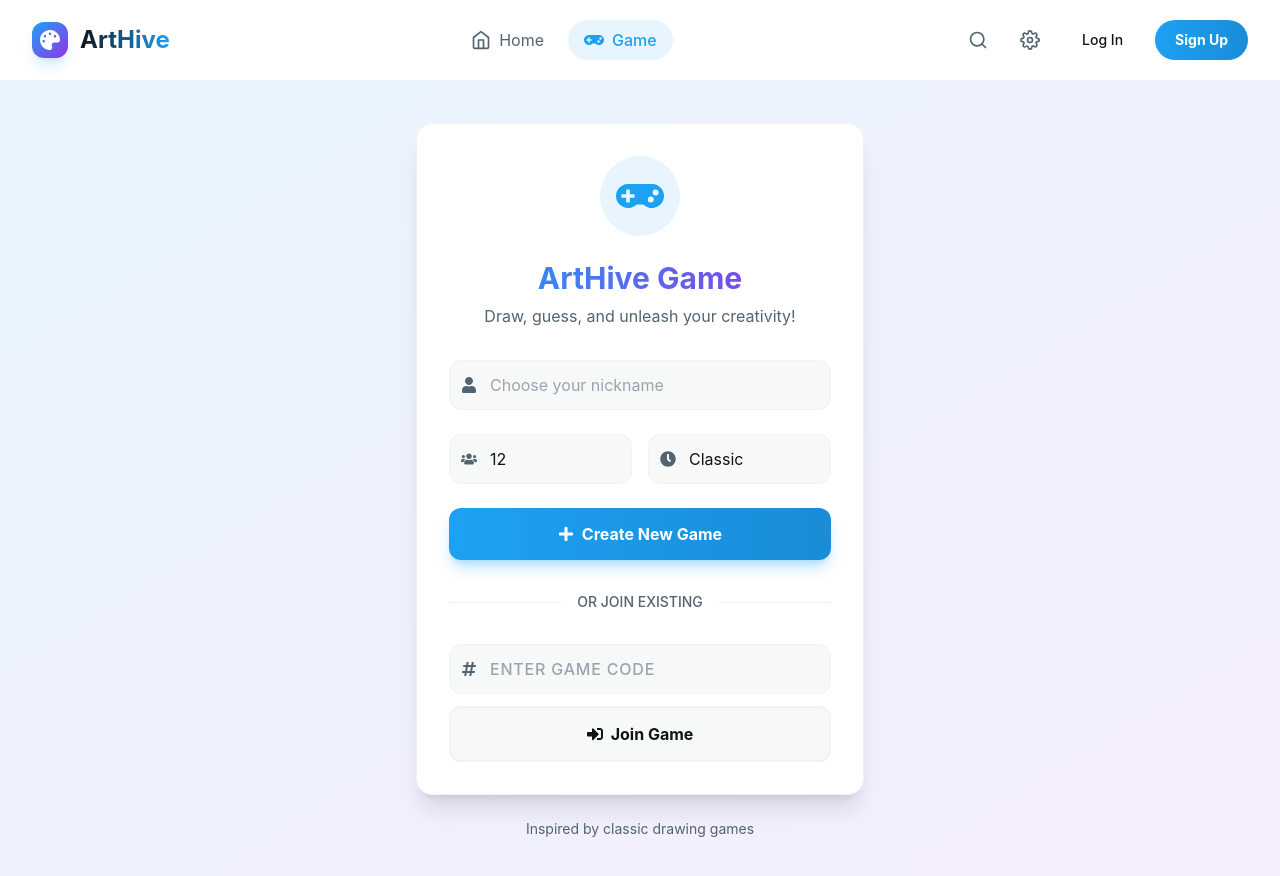
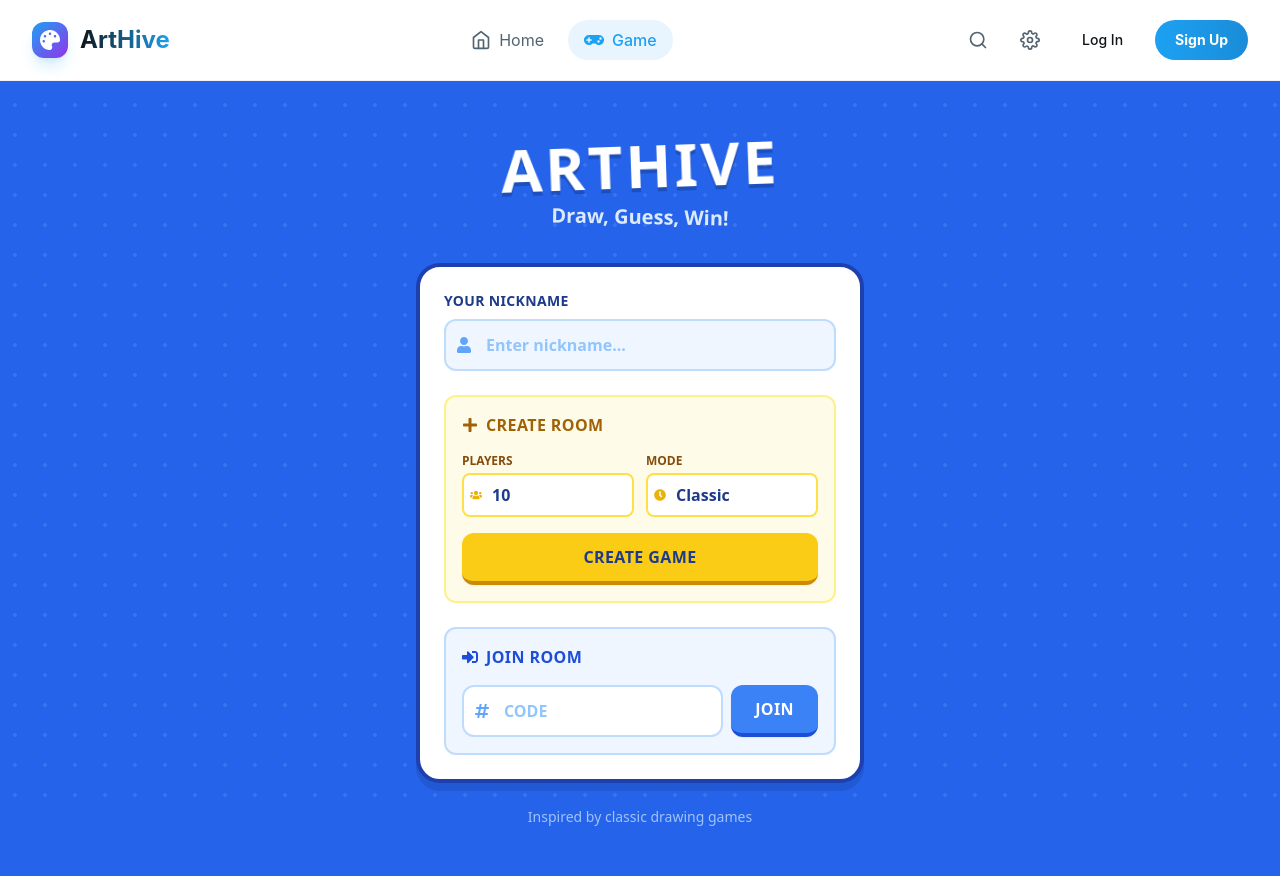
Before and after one commit to FadedPigeon1/Art-Hive, a React (Create React App) app in the folder frontend/: page /game in a window 1280 px wide. Shown: the top 876 px of the page. Built offline with nearby package versions, Linux system fonts and the light colour scheme; no server answers.

Commit message:
Updated Game UI

```diff
--- a/frontend/src/components/game/GameMenu.jsx
+++ b/frontend/src/components/game/GameMenu.jsx
@@ -22,65 +22,87 @@ const GameMenu = ({
   handleJoinGame,
 }) => {
   return (
-    <div className="min-h-screen bg-gradient-to-br from-primary-light/10 to-purple-500/10 dark:from-primary-dark/20 dark:to-purple-900/20 flex items-center justify-center px-4">
-      <div className="max-w-md w-full">
-        <div className="bg-background-light dark:bg-background-dark rounded-2xl shadow-xl p-8 border border-border-light dark:border-border-dark backdrop-blur-sm">
-          <div className="flex justify-center mb-6">
-            <div className="p-4 bg-primary-light/10 dark:bg-primary-dark/20 rounded-full">
-              <FaGamepad className="w-12 h-12 text-primary-light dark:text-primary-dark" />
-            </div>
+    <div className="min-h-screen bg-blue-600 flex items-center justify-center p-4 font-sans">
+      {/* Background Pattern */}
+      <div
+        className="fixed inset-0 opacity-10 pointer-events-none"
+        style={{
+          backgroundImage: "radial-gradient(#fff 2px, transparent 2px)",
+          backgroundSize: "30px 30px",
+        }}
+      ></div>
+
+      <div className="max-w-md w-full relative z-10">
+        {/* Header */}
+        <div className="text-center mb-8">
+          <h1 className="text-5xl md:text-6xl font-black text-white tracking-wider drop-shadow-[0_4px_0_rgba(0,0,0,0.2)] transform -rotate-2">
+            ARTHIVE
+          </h1>
+          <p className="text-blue-100 font-bold text-xl mt-2 transform rotate-1">
+            Draw, Guess, Win!
+          </p>
         </div>
 
-          <h1 className="text-3xl font-bold text-center mb-2 bg-gradient-to-r from-primary-light to-purple-600 dark:from-primary-dark dark:to-purple-400 bg-clip-text text-transparent">
-            ArtHive Game
-          </h1>
-          <p className="text-text-secondary-light dark:text-text-secondary-dark mb-8 text-center">
-            Draw, guess, and unleash your creativity!
-          </p>
-
-          <div className="space-y-6">
-            {/* Nickname Input */}
-            <div className="relative group">
+        <div className="bg-white rounded-3xl shadow-[0_8px_0_rgba(0,0,0,0.1)] overflow-hidden border-4 border-blue-800 p-6">
+          {/* Nickname Section */}
+          <div className="mb-6">
+            <label className="block text-blue-900 font-black uppercase tracking-wide mb-2 text-sm">
+              Your Nickname
+            </label>
+            <div className="relative">
               <div className="absolute inset-y-0 left-0 pl-3 flex items-center pointer-events-none">
-                <FaUser className="text-text-secondary-light dark:text-text-secondary-dark group-focus-within:text-primary-light dark:group-focus-within:text-primary-dark transition-colors" />
+                <FaUser className="text-blue-400" />
               </div>
               <input
                 type="text"
                 value={nickname}
                 onChange={(e) => setNickname(e.target.value)}
-                placeholder="Choose your nickname"
-                className="w-full pl-10 pr-4 py-3 bg-surface-light dark:bg-surface-dark text-text-primary-light dark:text-text-primary-dark rounded-xl border border-border-light dark:border-border-dark focus:outline-none focus:ring-2 focus:ring-primary-light focus:border-transparent transition-all"
+                placeholder="Enter nickname..."
+                className="w-full pl-10 pr-4 py-3 bg-blue-50 text-blue-900 rounded-xl border-2 border-blue-200 focus:outline-none focus:border-blue-500 font-bold placeholder-blue-300 transition-all"
                 maxLength={20}
               />
             </div>
+          </div>
 
-            {/* Game Settings */}
-            <div className="grid grid-cols-2 gap-4">
+          {/* Create Game Section */}
+          <div className="bg-yellow-50 rounded-xl border-2 border-yellow-200 p-4 mb-6">
+            <h3 className="text-yellow-700 font-black uppercase tracking-wide mb-4 flex items-center gap-2">
+              <FaPlus /> Create Room
+            </h3>
+
+            <div className="grid grid-cols-2 gap-3 mb-4">
               {/* Max Players */}
-              <div className="relative group">
-                <div className="absolute inset-y-0 left-0 pl-3 flex items-center pointer-events-none">
-                  <FaUsers className="text-text-secondary-light dark:text-text-secondary-dark group-focus-within:text-primary-light dark:group-focus-within:text-primary-dark transition-colors" />
+              <div>
+                <label className="block text-yellow-800 font-bold text-xs uppercase mb-1">
+                  Players
+                </label>
+                <div className="relative">
+                  <div className="absolute inset-y-0 left-0 pl-2 flex items-center pointer-events-none">
+                    <FaUsers className="text-yellow-500 text-xs" />
                   </div>
                   <input
                     type="number"
                     value={maxPlayers}
                     onChange={(e) => setMaxPlayers(Number(e.target.value))}
                     min={2}
-                  max={20}
-                  className="w-full pl-10 pr-4 py-3 bg-surface-light dark:bg-surface-dark text-text-primary-light dark:text-text-primary-dark rounded-xl border border-border-light dark:border-border-dark focus:outline-none focus:ring-2 focus:ring-primary-light focus:border-transparent transition-all"
-                  placeholder="Players"
+                    max={10}
+                    className="w-full pl-7 pr-2 py-2 bg-white text-blue-900 rounded-lg border-2 border-yellow-300 focus:outline-none focus:border-yellow-500 font-bold"
                   />
                 </div>
-
+              </div>
               {/* Game Mode */}
-              <div className="relative group">
-                <div className="absolute inset-y-0 left-0 pl-3 flex items-center pointer-events-none">
-                  <FaClock className="text-text-secondary-light dark:text-text-secondary-dark group-focus-within:text-primary-light dark:group-focus-within:text-primary-dark transition-colors" />
+              <div>
+                <label className="block text-yellow-800 font-bold text-xs uppercase mb-1">
+                  Mode
+                </label>
+                <div className="relative">
+                  <div className="absolute inset-y-0 left-0 pl-2 flex items-center pointer-events-none">
+                    <FaClock className="text-yellow-500 text-xs" />
                   </div>
                   <select
                     value={gameMode}
                     onChange={(e) => setGameMode(e.target.value)}
-                  className="w-full pl-10 pr-4 py-3 bg-surface-light dark:bg-surface-dark text-text-primary-light dark:text-text-primary-dark rounded-xl border border-border-light dark:border-border-dark focus:outline-none focus:ring-2 focus:ring-primary-light focus:border-transparent transition-all appearance-none"
+                    className="w-full pl-7 pr-2 py-2 bg-white text-blue-900 rounded-lg border-2 border-yellow-300 focus:outline-none focus:border-yellow-500 font-bold appearance-none"
                   >
                     <option value="classic">Classic</option>
                     <option value="speed">Speed</option>
@@ -88,56 +110,47 @@ const GameMenu = ({
                   </select>
                 </div>
               </div>
+            </div>
 
-            {/* Create Game Button */}
             <button
               onClick={handleCreateGame}
-              className="w-full py-3.5 bg-gradient-to-r from-primary-light to-primary-dark hover:from-primary-dark hover:to-primary-light text-white rounded-xl font-bold shadow-lg shadow-primary-light/30 hover:shadow-primary-light/50 transform hover:-translate-y-0.5 transition-all duration-200 flex items-center justify-center gap-2"
+              className="w-full py-3 bg-yellow-400 hover:bg-yellow-300 text-blue-900 rounded-xl font-black uppercase tracking-wide border-b-4 border-yellow-600 active:border-b-0 active:translate-y-1 transition-all shadow-sm"
             >
-              <FaPlus />
-              Create New Game
+              Create Game
             </button>
-
-            {/* Divider */}
-            <div className="relative py-2">
-              <div className="absolute inset-0 flex items-center">
-                <div className="w-full border-t border-border-light dark:border-border-dark"></div>
-              </div>
-              <div className="relative flex justify-center text-sm">
-                <span className="px-4 bg-background-light dark:bg-background-dark text-text-secondary-light dark:text-text-secondary-dark font-medium">
-                  OR JOIN EXISTING
-                </span>
-              </div>
           </div>
 
           {/* Join Game Section */}
-            <div className="space-y-3">
-              <div className="relative group">
+          <div className="bg-blue-50 rounded-xl border-2 border-blue-200 p-4">
+            <h3 className="text-blue-700 font-black uppercase tracking-wide mb-4 flex items-center gap-2">
+              <FaSignInAlt /> Join Room
+            </h3>
+
+            <div className="flex gap-2">
+              <div className="relative flex-1">
                 <div className="absolute inset-y-0 left-0 pl-3 flex items-center pointer-events-none">
-                  <FaHashtag className="text-text-secondary-light dark:text-text-secondary-dark group-focus-within:text-primary-light dark:group-focus-within:text-primary-dark transition-colors" />
+                  <FaHashtag className="text-blue-400" />
                 </div>
                 <input
                   type="text"
                   value={gameCode}
                   onChange={(e) => setGameCode(e.target.value.toUpperCase())}
-                  placeholder="Enter Game Code"
-                  className="w-full pl-10 pr-4 py-3 bg-surface-light dark:bg-surface-dark text-text-primary-light dark:text-text-primary-dark rounded-xl border border-border-light dark:border-border-dark focus:outline-none focus:ring-2 focus:ring-primary-light focus:border-transparent transition-all uppercase tracking-wider font-medium"
+                  placeholder="CODE"
+                  className="w-full pl-10 pr-4 py-3 bg-white text-blue-900 rounded-xl border-2 border-blue-200 focus:outline-none focus:border-blue-500 font-black uppercase placeholder-blue-300"
                   maxLength={6}
                 />
               </div>
-
               <button
                 onClick={handleJoinGame}
-                className="w-full py-3.5 bg-surface-light dark:bg-surface-dark text-text-primary-light dark:text-text-primary-dark border-2 border-border-light dark:border-border-dark rounded-xl font-bold hover:border-primary-light dark:hover:border-primary-dark hover:text-primary-light dark:hover:text-primary-dark transition-all duration-200 flex items-center justify-center gap-2"
+                className="px-6 py-3 bg-blue-500 hover:bg-blue-400 text-white rounded-xl font-black uppercase tracking-wide border-b-4 border-blue-700 active:border-b-0 active:translate-y-1 transition-all shadow-sm"
               >
-                <FaSignInAlt />
-                Join Game
+                Join
               </button>
             </div>
           </div>
         </div>
 
-        <p className="mt-6 text-center text-sm text-text-secondary-light dark:text-text-secondary-dark">
+        <p className="mt-6 text-center text-sm text-blue-200 font-medium opacity-80">
           Inspired by classic drawing games
         </p>
       </div>
--- a/frontend/src/pages/Game.jsx
+++ b/frontend/src/pages/Game.jsx
@@ -23,7 +23,7 @@ const Game = () => {
   const [gameState, setGameState] = useState("menu"); // menu, lobby, task, results
   const [gameCode, setGameCode] = useState("");
   const [nickname, setNickname] = useState(user?.username || "");
-  const [maxPlayers, setMaxPlayers] = useState(12);
+  const [maxPlayers, setMaxPlayers] = useState(10);
   const [gameMode, setGameMode] = useState("classic");
   const [currentGame, setCurrentGame] = useState(null);
   const [currentRound, setCurrentRound] = useState(0);
```
Also changed, not shown: 2 other files (tests, documents, lock files or other folders). Lines whose indentation alone changed are shown as unchanged.
